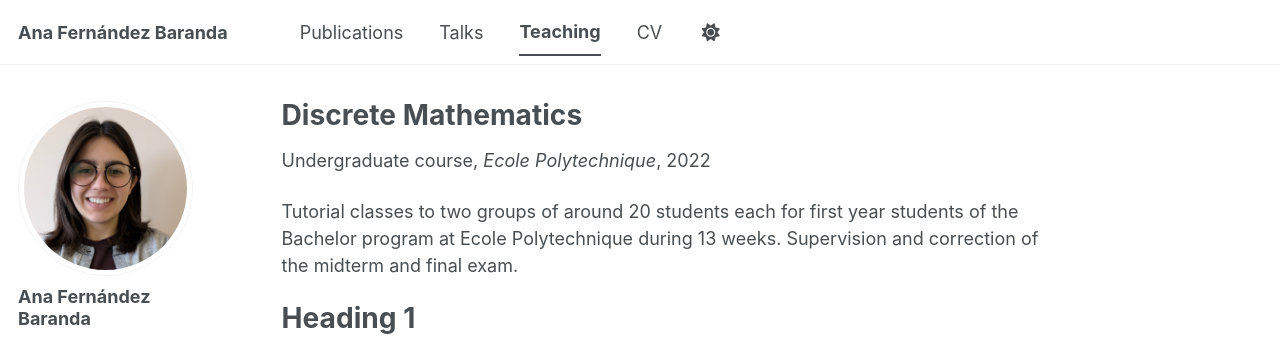
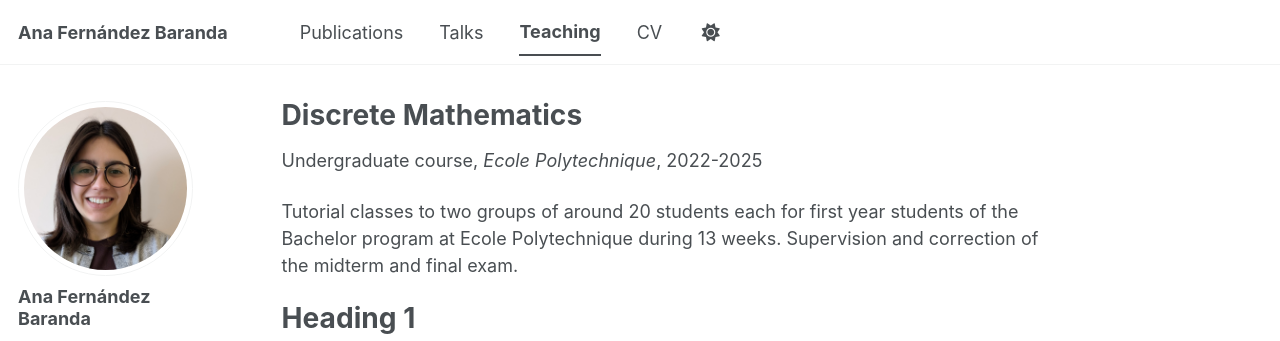
Before and after one commit to ana-fernandezbaranda/ana-fernandezbaranda.github.io, a Jekyll site: the page built from _teaching/2022-2025-DM.md, in a window 1280 px wide and 948 px high. Shown: the top 341 px of the window. Built offline with Jekyll 4.4.1, drawn with Linux system fonts in a browser that asks for light colours; a script bundle is joined from its source files by our own code; library files that are not in the unit come from our copies.

Commit message:
Update single.html

```diff
--- a/_layouts/single.html
+++ b/_layouts/single.html
@@ -35,7 +35,11 @@
         {% endif %}
 
         {% if page.collection == 'teaching' %}
-          <p> {{ page.type }}, <i>{{ page.venue }}</i>, {{ page.date | default: "1900-01-01" | date: "%Y" }} </p>
+          {% if page.teaching_period %}
+            <p> {{ page.type }}, <i>{{ page.venue }}</i>, {{ page.teaching_period }} </p>
+          {% else %}
+            <p> {{ page.type }}, <i>{{ page.venue }}</i>, {{ page.date | default: "1900-01-01" | date: "%Y" }} </p>
+          {% endif %}
         {% elsif page.venue and page.date %}
           <p>Published in <i>{{ page.venue }}</i>, {{ page.date | default: "1900-01-01" | date: "%Y" }} </p>
         {% elsif page.date %}
```
